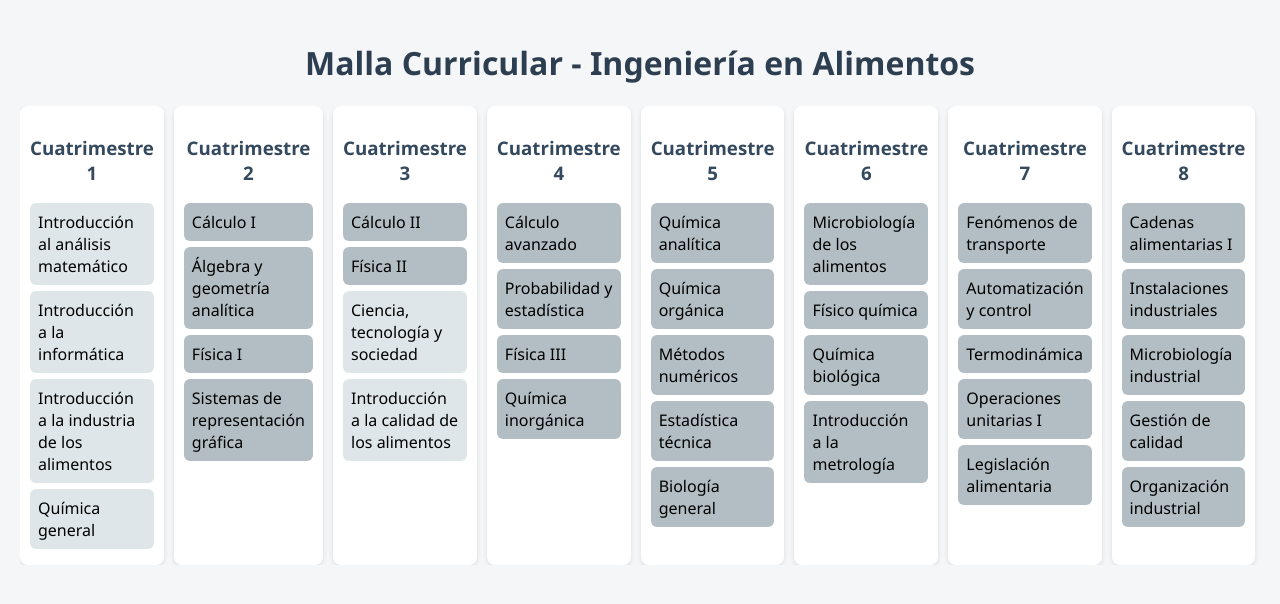
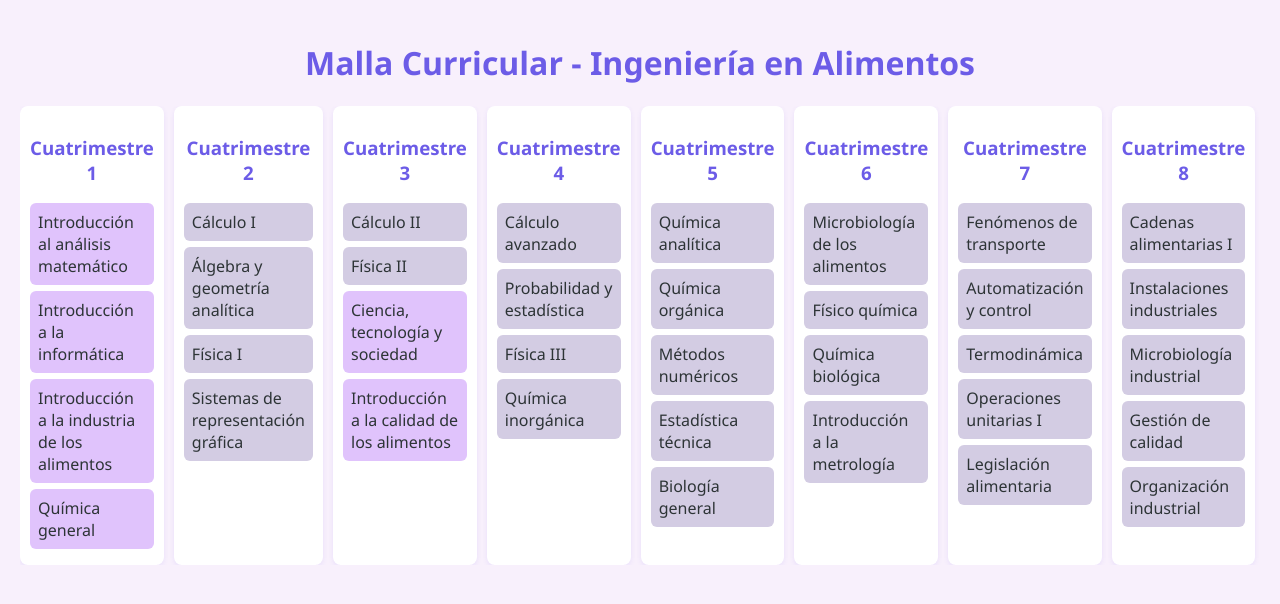
Before and after one commit to martugonzalezmeglio/malla---alimentos, a plain HTML site: page index.html in a window 1280 px wide. Drawn offline with Linux system fonts and the light colour scheme.

Commit message:
Update index 2.html

```diff
--- a/index.html
+++ b/index.html
@@ -6,14 +6,14 @@
   <style>
     body {
       font-family: 'Segoe UI', sans-serif;
-      background-color: #f4f6f8;
+      background-color: #f8f0fc;
       margin: 0;
       padding: 20px;
     }
 
     h1 {
       text-align: center;
-      color: #2c3e50;
+      color: #6c5ce7;
     }
 
     .grid {
@@ -27,31 +27,32 @@
       background-color: #ffffff;
       border-radius: 8px;
       padding: 10px;
-      box-shadow: 0 2px 5px rgba(0,0,0,0.1);
+      box-shadow: 0 2px 5px rgba(108, 92, 231, 0.1);
     }
 
     .cuatrimestre h3 {
       text-align: center;
-      color: #34495e;
+      color: #6c5ce7;
     }
 
     .materia {
-      background-color: #dfe6e9;
+      background-color: #e0c3fc;
       margin: 6px 0;
       padding: 8px;
       border-radius: 6px;
       cursor: pointer;
       transition: background-color 0.3s;
       position: relative;
+      color: #2d3436;
     }
 
     .materia.aprobada {
-      background-color: #81ecec;
+      background-color: #fbc4cb;
       text-decoration: line-through;
     }
 
     .materia.bloqueada {
-      background-color: #b2bec3;
+      background-color: #d3cce3;
       cursor: not-allowed;
     }
 
@@ -60,7 +61,7 @@
       position: absolute;
       top: 100%;
       left: 0;
-      background: #2d3436;
+      background: #6c5ce7;
       color: #fff;
       padding: 5px 8px;
       border-radius: 4px;
```
